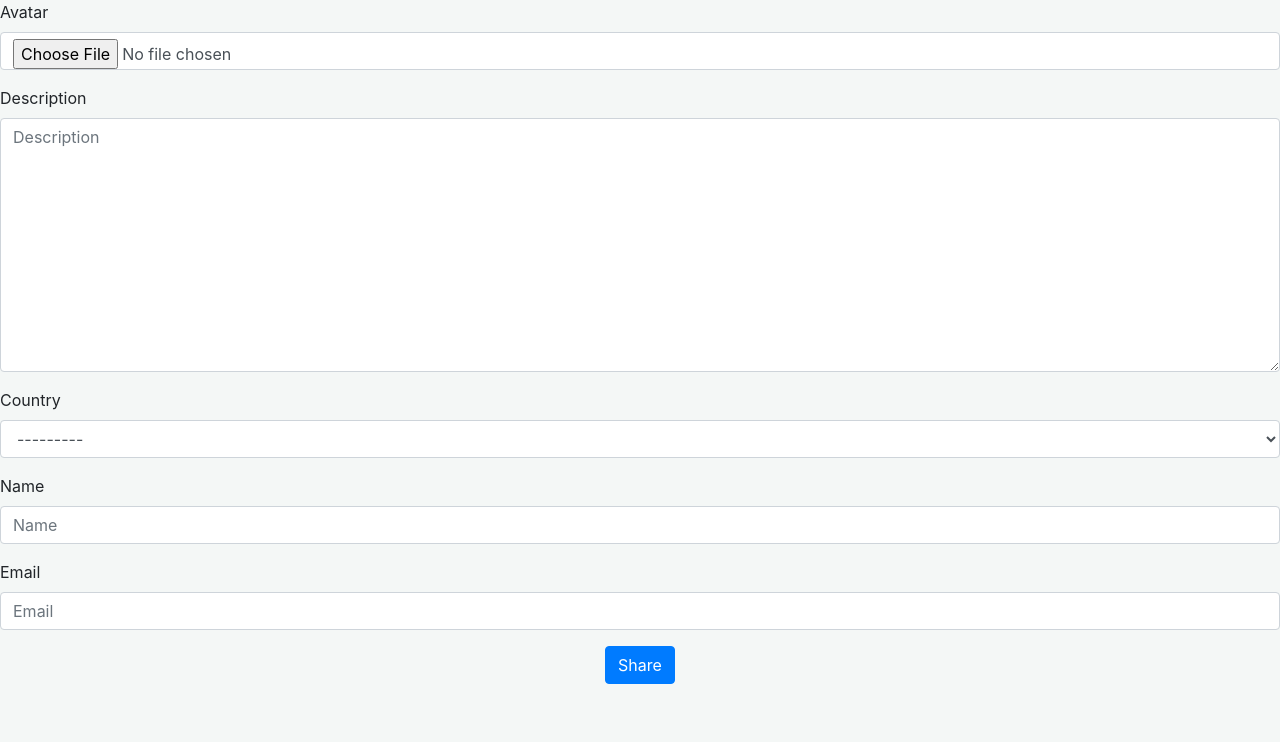
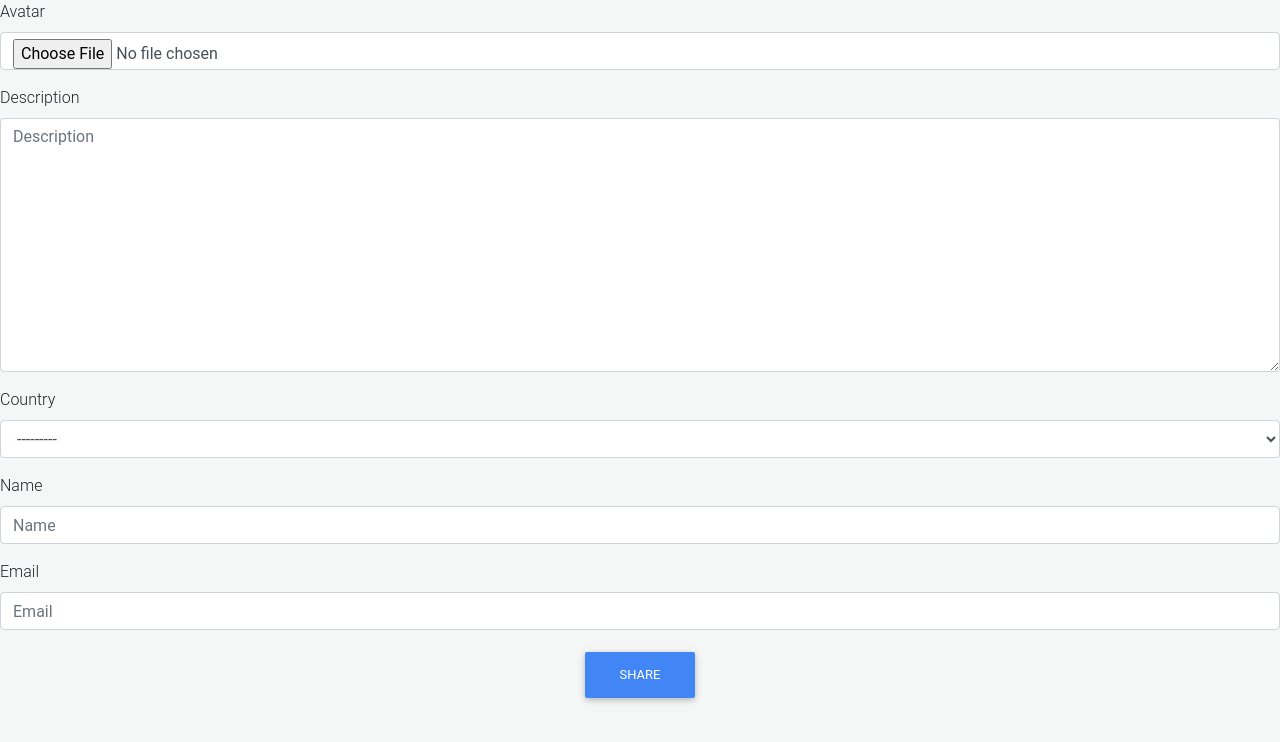
Before and after one commit to JOFLIX/furry-carnival, a Django app: page /create/profile in a window 1280 px wide. Shown: the top 742 px of the page. Run offline with Django 3.2, Linux system fonts and the light colour scheme; the visitor is signed in with stand-in values (Sample User, id 1); data that the repository does not hold is empty; some libraries are stand-ins or nearby versions.

```diff
--- a/awards/static/css/index.css
+++ b/awards/static/css/index.css
@@ -185,7 +185,7 @@ h5{
   margin-left: 14%;
 }
 #votes-form{
-  width:500px;
+  width:400px;
   margin: auto;
 }
 label{
--- a/awards/templates/base.html
+++ b/awards/templates/base.html
@@ -22,7 +22,7 @@
     <link href="https://cdnjs.cloudflare.com/ajax/libs/twitter-bootstrap/4.3.1/css/bootstrap.min.css" rel="stylesheet">
     <!-- Material Design Bootstrap -->
     <link href="https://cdnjs.cloudflare.com/ajax/libs/mdbootstrap/4.8.9/css/mdb.min.css" rel="stylesheet">
-    <link rel="shortcut icon" type="image/png" href="{% static 'css/img/favicon.ico' %}">
+    <link rel="shortcut icon" type="image/png" href="{% static 'css/img/logod.png' %}">
     <link rel="stylesheet" href="https://use.fontawesome.com/releases/v5.5.0/css/all.css" integrity="sha384-B4dIYHKNBt8Bc12p+WXckhzcICo0wtJAoU8YZTY5qE0Id1GSseTk6S+L3BlXeVIU" crossorigin="anonymous">
     <link href="https://fonts.googleapis.com/css?family=Audiowide&display=swap" rel="stylesheet">
   </head>
--- a/awards/templates/create_profile.html
+++ b/awards/templates/create_profile.html
@@ -13,7 +13,11 @@
 
 {% block styles %} {% bootstrap_css %}
   <link rel="stylesheet" href="{% static 'css/base.css' %}">
-
+  <!-- Material Design Bootstrap -->
+  <link href="https://cdnjs.cloudflare.com/ajax/libs/mdbootstrap/4.8.9/css/mdb.min.css" rel="stylesheet">
+  <link rel="shortcut icon" type="image/png" href="{% static 'css/img/logod.png' %}">
+  <link rel="stylesheet" href="https://use.fontawesome.com/releases/v5.5.0/css/all.css" integrity="sha384-B4dIYHKNBt8Bc12p+WXckhzcICo0wtJAoU8YZTY5qE0Id1GSseTk6S+L3BlXeVIU" crossorigin="anonymous">
+  <link href="https://fonts.googleapis.com/css?family=Audiowide&display=swap" rel="stylesheet">
 {% endblock %}
 
 </head>
--- a/awards/templates/directory.html
+++ b/awards/templates/directory.html
@@ -9,6 +9,11 @@
 <link rel="stylesheet" href="https://maxcdn.bootstrapcdn.com/bootstrap/3.3.7/css/bootstrap.min.css" integrity="sha384-BVYiiSIFeK1dGmJRAkycuHAHRg32OmUcww7on3RYdg4Va+PmSTsz/K68vbdEjh4u" crossorigin="anonymous">
 
 <link rel="stylesheet" href="{% static 'css/index.css' %}">
+<!-- Material Design Bootstrap -->
+<link href="https://cdnjs.cloudflare.com/ajax/libs/mdbootstrap/4.8.9/css/mdb.min.css" rel="stylesheet">
+<link rel="shortcut icon" type="image/png" href="{% static 'css/img/logod.png' %}">
+<link rel="stylesheet" href="https://use.fontawesome.com/releases/v5.5.0/css/all.css" integrity="sha384-B4dIYHKNBt8Bc12p+WXckhzcICo0wtJAoU8YZTY5qE0Id1GSseTk6S+L3BlXeVIU" crossorigin="anonymous">
+<link href="https://fonts.googleapis.com/css?family=Audiowide&display=swap" rel="stylesheet">
 {%endblock %}
 
 {% block content %}
--- a/awards/templates/index.html
+++ b/awards/templates/index.html
@@ -61,8 +61,8 @@
 <div class="pages">
 <div class="row">
   {% for winner in winners %}
-  <div class="col-xs-12 col-sm-12 col-md-3 col-lg-3">
-    <div class="card" style="width: 40.2rem;">
+  <div class="col">
+    <div class="card col" style="width: 40.2rem;">
   <img class="card-img-top img-responsive" src="{{winner.landing_page.url}}" alt="Card image cap" responsive>
   <div class="card-body">
   <a href="/site/{{winner.id}}" style="color:black;text-decoration:none;">
@@ -163,7 +163,7 @@
 
 
 <div class="container headers">
-    <h4><span class="bold">Resources <span><i class="glyphicon glyphicon-heart" style="color:#49c5b6"></i></span></span>  Stuff Digital Designers Love!</h4>
+    <h4><span class="bold">Resources <span><i class="glyphicon glyphicon-heart" style="color:#49c5b6"></i></span></span>  Stuff Digital Designers Love! & Material Design Bootstrap (mdbootstrap)</h4>
 </div>
 
 <div class="pages">
```
